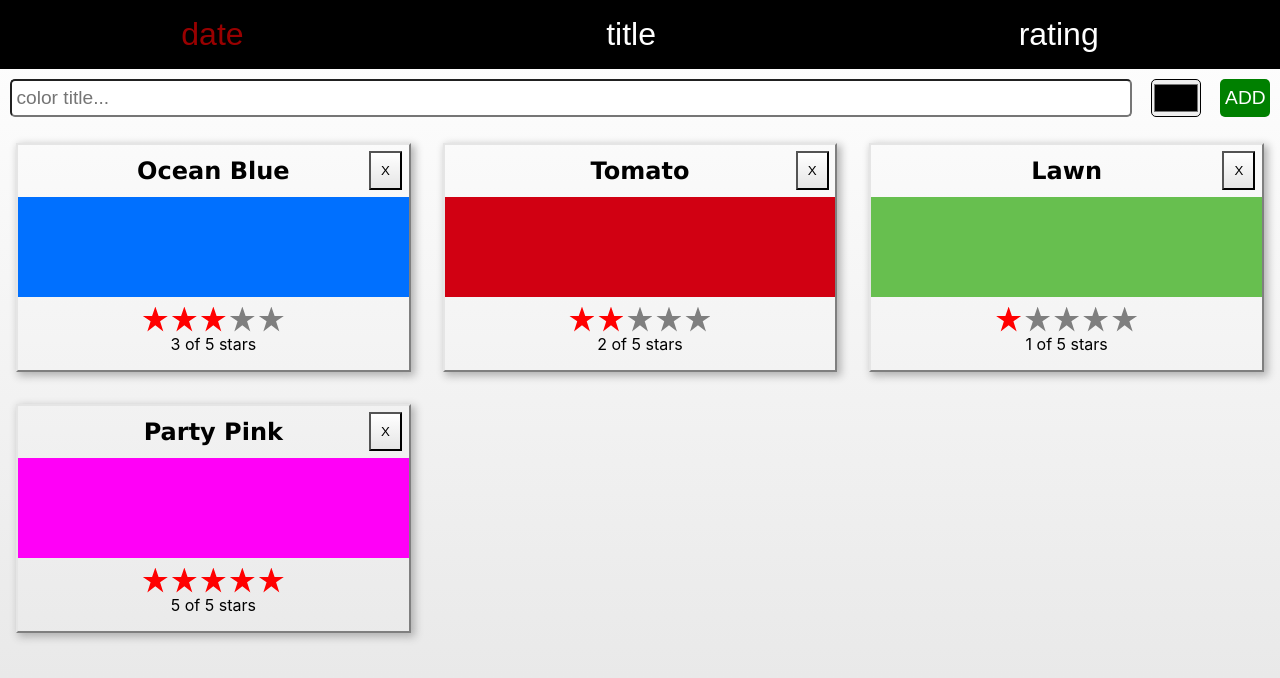
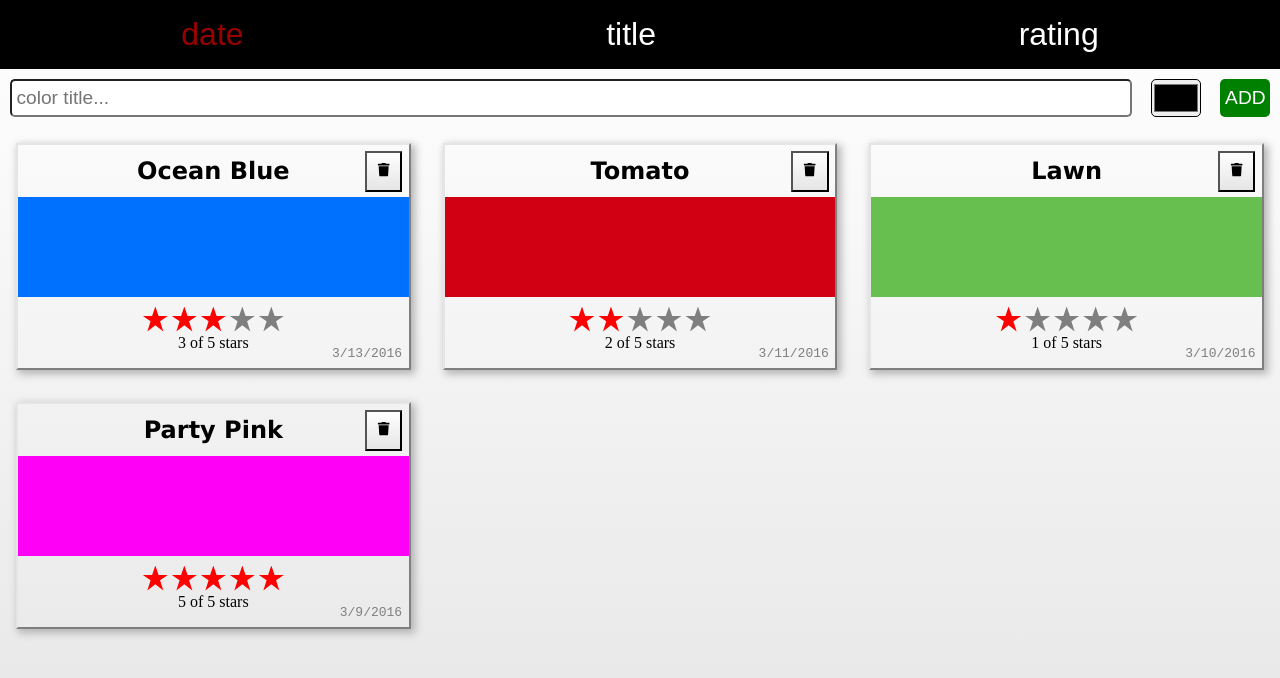
Before and after one commit to andreyohiienko/color-organizer, a React (Create React App) app: page / in a window 1280 px wide. Shown: the top 678 px of the page. Built offline with nearby package versions, Linux system fonts and the light colour scheme.

Commit message:
make store transfer through context

```diff
--- a/package.json
+++ b/package.json
@@ -48,6 +48,7 @@
     "eslint-plugin-prettier": "^3.1.1",
     "eslint-plugin-react": "^7.17.0",
     "prettier": "^1.19.1",
+    "react-icons": "^3.8.0",
     "redux": "^4.0.5",
     "uuid": "^3.3.3"
   }
--- a/src/components/AddColorForm.js
+++ b/src/components/AddColorForm.js
@@ -1,9 +1,9 @@
+import '../stylesheets/AddColorForm.scss'
 import React from 'react'
 import PropTypes from 'prop-types'
-import '../stylesheets/AddColorForm.scss'
 import { addColor } from '../actions'
 
-const AddColorFrom = ({ store }) => {
+const AddColorForm = (props, { store }) => {
   let _title, _color
 
   const submit = e => {
@@ -28,4 +28,8 @@ const AddColorFrom = ({ store }) => {
   )
 }
 
-export default AddColorFrom
+AddColorForm.contextTypes = {
+  store: PropTypes.object,
+}
+
+export default AddColorForm
--- a/src/components/App.js
+++ b/src/components/App.js
@@ -1,15 +1,46 @@
+import '../stylesheets/App.scss'
+import React, { Component } from 'react'
+import PropTypes from 'prop-types'
+import SortMenu from './SortMenu'
+import ColorList from './ColorList'
 import AddColorForm from './AddColorForm'
-import ColorList from './ColorList'
-import SortMenu from './SortMenu'
-import React from 'react'
-import '../stylesheets/App.scss'
+import { sortFunction } from '../lib/array-helpers'
 
-const App = ({ store }) => (
-  <div className="app">
-    <SortMenu store={store} />
-    <AddColorForm store={store} />
-    <ColorList store={store} />
-  </div>
-)
+class App extends Component {
+  getChildContext() {
+    return {
+      store: this.props.store,
+    }
+  }
+
+  componentWillMount() {
+    const { store } = this.props
+    this.unsubscribe = store.subscribe(() => this.forceUpdate())
+  }
+
+  componentWillUnount() {
+    this.unsubscribe()
+  }
+
+  render() {
+    const { store } = this.props
+    const { colors, sort } = store.getState()
+    const sortedColors = [...colors].sort(sortFunction(sort))
+    return (
+      <div className="app">
+        <SortMenu />
+        <AddColorForm />
+        <ColorList colors={sortedColors} />
+      </div>
+    )
+  }
+}
+App.childContextTypes = {
+  store: PropTypes.object,
+}
+
+App.propTypes = {
+  store: PropTypes.object.isRequired,
+}
 
 export default App
--- a/src/components/Color.js
+++ b/src/components/Color.js
@@ -1,45 +1,36 @@
 import React, { Component } from 'react'
+import PropTypes from 'prop-types'
 import StarRating from './StarRating'
-import PropTypes from 'prop-types'
+import TimeAgo from './TimeAgo'
+import { FaTrash } from 'react-icons/fa'
+import { rateColor, removeColor } from '../actions'
 import '../stylesheets/Color.scss'
 
 class Color extends Component {
-  // componentWillMount() {
-  //   this.style = { backgroundColor: '#ccc' }
-  // }
-
-  // componentWillUpdate(nextProps) {
-  //   const { title, rating } = this.props
-  //   this.style = null
-  //   this.refs.title.style.backgroundColor = 'red'
-  //   this.refs.title.style.color = 'white'
-  //   alert(`${title}: rating ${rating} -> ${nextProps.rating}`)
-  // }
-
-  // shouldComponentUpdate(nextProps) {
-  //   return this.props.rating !== nextProps.rating
-  // }
-
-  // componentDidUpdate(prevProps) {
-  //   const { title, rating } = this.props
-  //   const status = rating > prevProps.rating ? 'better' : 'worse'
-  //   this.refs.title.style.backgroundColor = ''
-  //   this.refs.title.style.color = 'black'
-  // }
-
   render() {
-    const { title, rating, color, onRemove, onRate } = this.props
+    const { id, title, color, rating, timestamp } = this.props
+    const { store } = this.context
     return (
       <section className="color" style={this.style}>
         <h1 ref="title">{title}</h1>
-        <button onClick={onRemove}>X</button>
+        <button onClick={() => store.dispatch(removeColor(id))}>
+          <FaTrash />
+        </button>
         <div className="color" style={{ backgroundColor: color }}></div>
+        <TimeAgo timestamp={timestamp}></TimeAgo>
         <div>
-          <StarRating starsSelected={rating} onRate={onRate} />
+          <StarRating
+            starsSelected={rating}
+            onRate={rating => store.dispatch(rateColor(id, rating))}
+          />
         </div>
       </section>
     )
   }
+}
+
+Color.contextTypes = {
+  store: PropTypes.object,
 }
 
 Color.propTypes = {
@@ -50,10 +41,6 @@ Color.propTypes = {
 }
 
 Color.defaultProps = {
-  title: undefined,
   rating: 0,
-  color: '#000',
-  onRate: f => f,
-  onRemove: f => f,
 }
 export default Color
--- a/src/components/ColorList.js
+++ b/src/components/ColorList.js
@@ -1,28 +1,20 @@
+import '../stylesheets/ColorList.scss'
 import React from 'react'
+import PropTypes from 'prop-types'
 import Color from './Color'
-import { rateColor, removeColor } from '../actions'
-import { sortFunction } from '../lib/array-helpers'
-import '../stylesheets/ColorList.scss'
 
-const ColorList = ({ store }) => {
-  const { colors, sort } = store.getState()
-  console.log(sort)
-  const sortedColors = [...colors].sort(sortFunction(sort))
-  return (
+const ColorList = ({ colors = [] }) => (
   <div className="color-list">
     {colors.length === 0 ? (
-        <p>No Colors listed.</p>
+      <p>No Colors listed. (Add a Color)</p>
     ) : (
-        sortedColors.map(color => (
-          <Color
-            key={color.id}
-            {...color}
-            onRate={rating => store.dispatch(rateColor(color.id, rating))}
-            onRemove={() => store.dispatch(removeColor(color.id))}
-          />
-        ))
+      colors.map(color => <Color key={color.id} {...color} />)
     )}
   </div>
 )
+
+ColorList.propTypes = {
+  colors: PropTypes.array,
 }
+
 export default ColorList
--- a/src/components/SortMenu.js
+++ b/src/components/SortMenu.js
@@ -9,7 +9,7 @@ const options = {
   rating: 'SORTED_BY_RATING',
 }
 
-const SortMenu = ({ store }) => {
+const SortMenu = (props, { store }) => {
   return (
     <nav className="menu">
       <h1>Sort Colors</h1>
@@ -34,7 +34,7 @@ const SortMenu = ({ store }) => {
   )
 }
 
-SortMenu.propTypes = {
+SortMenu.contextTypes = {
   store: PropTypes.object,
 }
 
--- /dev/null
+++ b/src/components/TimeAgo.js
@@ -0,0 +1,8 @@
+import React from 'react'
+import { ago } from '../lib/time-helpers'
+
+const TimeAgo = ({ timestamp }) => {
+  return <div className="time-ago">{ago(timestamp)}</div>
+}
+
+export default TimeAgo
--- a/src/index.js
+++ b/src/index.js
@@ -1,19 +1,14 @@
+import * as serviceWorker from './serviceWorker'
 import React from 'react'
-import ReactDOM from 'react-dom'
-import './index.css'
+import { render } from 'react-dom'
 import App from './components/App'
-import * as serviceWorker from './serviceWorker'
-import storeFactory from './store/index'
+import storeFactory from './store'
 
 const store = storeFactory()
 
-const render = () =>
-  ReactDOM.render(<App store={store} />, document.getElementById('root'))
+window.React = React
+window.store = store
 
-store.subscribe(render)
-render()
+render(<App store={store} />, document.getElementById('root'))
 
-// If you want your app to work offline and load faster, you can change
-// unregister() to register() below. Note this comes with some pitfalls.
-// Learn more about service workers: https://bit.ly/CRA-PWA
 serviceWorker.unregister()
```
Also changed, not shown: 1 other file (tests, documents, lock files or other folders). Lines whose indentation alone changed are shown as unchanged.
